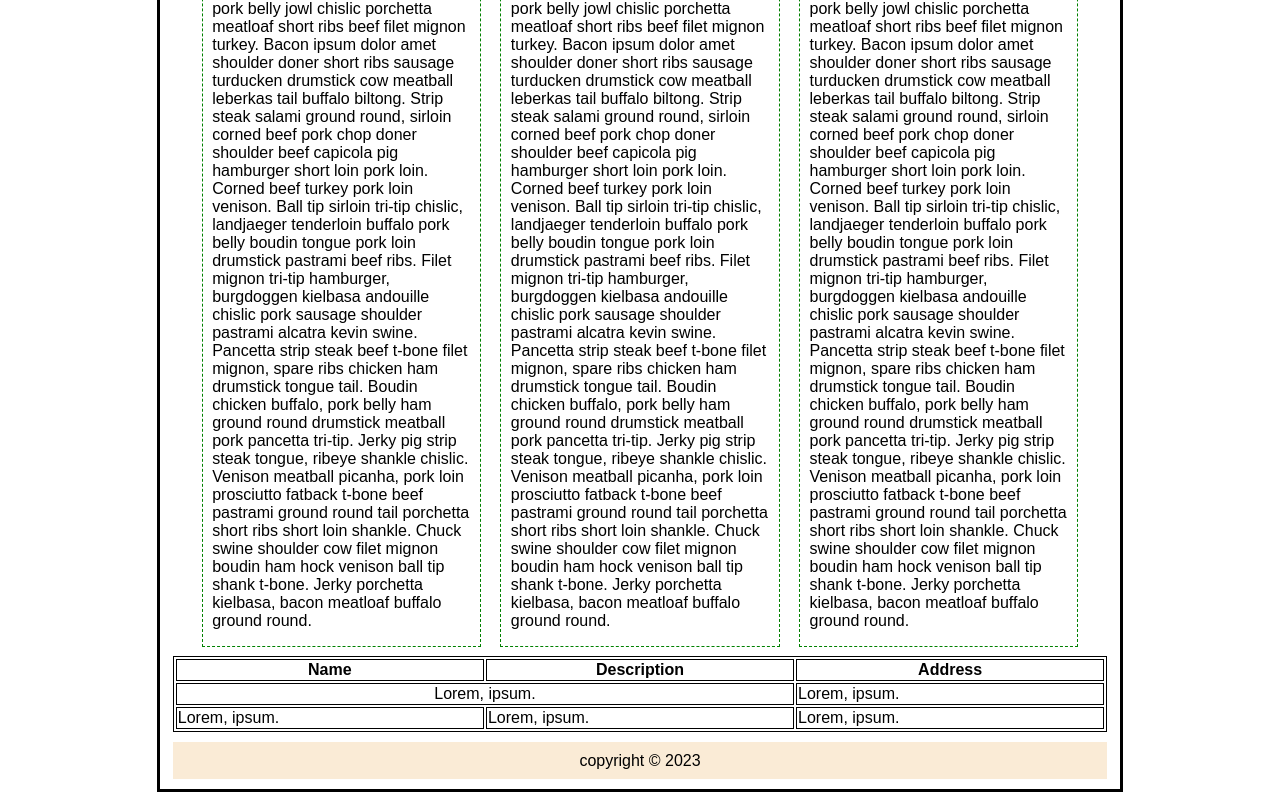
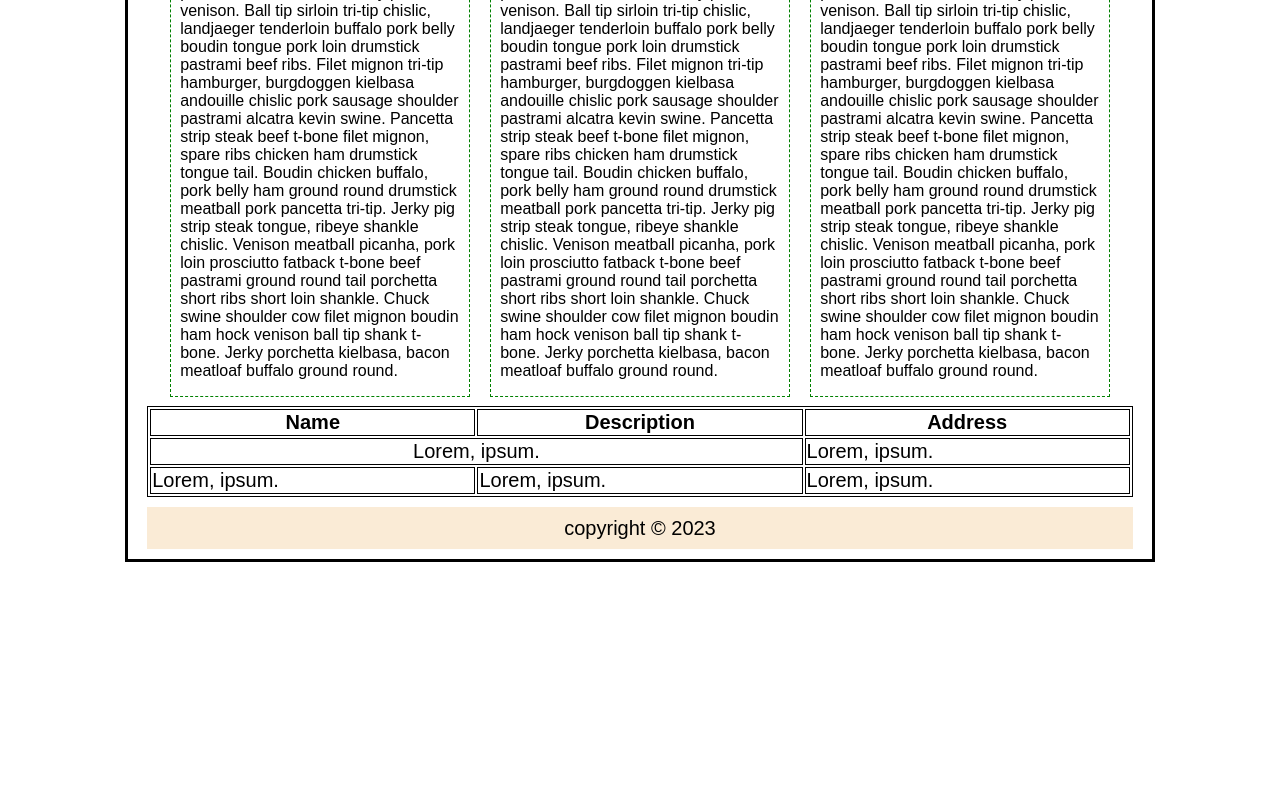
Before and after one commit to WilliamLongKing/HTML-CSS-Challenge, a plain HTML site: page index.html in a window 1280 px wide. Shown: the part 1732-2532 px from the top of the page. After the commit the page ends 2302 px from the top, so only its background shows below. Drawn offline with Linux system fonts and the light colour scheme.

Commit message:
Update style.css

```diff
--- a/style.css
+++ b/style.css
@@ -3,10 +3,10 @@ p, h2, th, td {
 }
 
 #content {
-    width: 75vw;
+    width: 80vw;
     margin: auto;
     border: 3px solid black;
-    margin-top: 1vh;
+    margin-top: 2vh;
     display: flex;
     flex-direction: column;
     align-items: center;
@@ -19,12 +19,12 @@ p, h2, th, td {
     margin-bottom: 2vh;
     margin-left: 0.5vw;
     margin-right: 0.5vw;
-    width: 73vw;
+    width: 77vw;
 }
 
 #logoImage {
-    width: 15vh;
-    height: 15vh;
+    width: 12vh;
+    height: 12vh;
     margin: 2vh;
 }
 
@@ -36,7 +36,7 @@ p, h2, th, td {
     margin-bottom: 0.75vw;
     padding-left: 0.75vw;
     padding-right: 0.75vw;
-    width: 70vw;
+    width: 75vw;
 }
 
 
@@ -57,6 +57,7 @@ p, h2, th, td {
 
 table, th, td {
     border: 1px solid black;
+    font-size: 20px;
 }
 
 .doubleColumn {
@@ -65,14 +66,15 @@ table, th, td {
 
 table {
     margin: auto;
-    width: 73vw;
+    width: 77vw;
 }
 
 #copyright {
     background-color: #FAEBD6;
     text-align: center;
-    width: 73vw;
+    width: 77vw;
     margin: 0.75vw;
     padding-top: 0.75vw;
     padding-bottom: 0.75vw;
+    font-size: 20px;
 }
```
